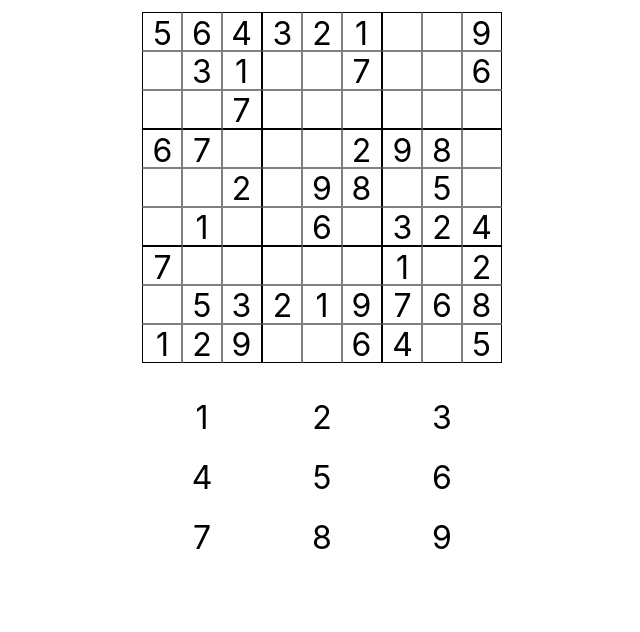
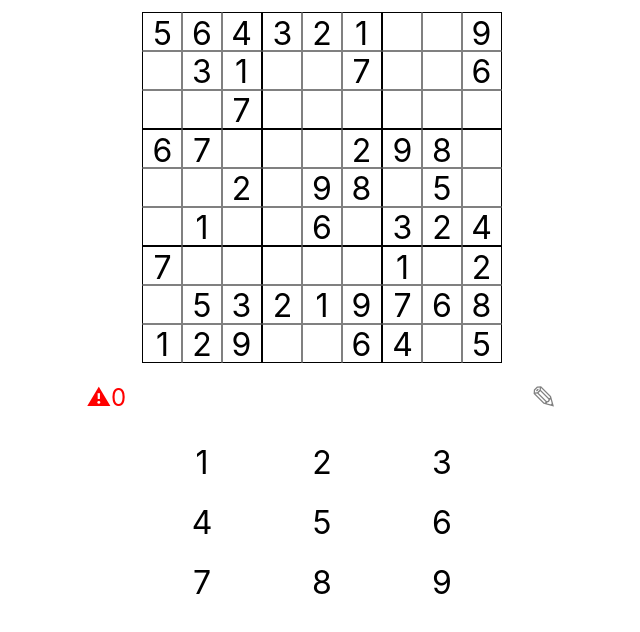
Before and after one commit to penkar/sudoku, a React (Create React App) app: page / in a window 1280 px wide. Shown: the top 632 px of the page, without its empty margins (318-958 px from the left). Built offline with nearby package versions, Linux system fonts and the light colour scheme.

Commit message:
Add control panel for errors and editing

```diff
--- a/src/App.css
+++ b/src/App.css
@@ -1,7 +1,8 @@
-.App {
-  text-align: center;
+* {
+  user-select: none;
 }
 
+/* Game Board Styles */
 .board-component {
   display: grid;
   grid-auto-rows: minmax(auto, 39px);
@@ -11,6 +12,7 @@
   padding: 12px;
 }
 
+/* Cell Styles */
 .cell {
   border: 1px solid gray;
 }
@@ -39,7 +41,36 @@
 .cell.cell-current {
   background-color: lightgray;
 }
+.cell.cell-selectable {
+  cursor: pointer;
+}
+.cell.cell-current-number {
+  color: blue;
+  background-color: cornsilk;
+}
 
+/* Control Panel Styles */
+.control-panel {
+  align-items: center;
+  display: flex;
+  flex-direction: row;
+  height: 45px;
+  justify-content: space-evenly;
+}
+.control-panel__errors {
+  color: red;
+  font-size: 1.5em;
+}
+.control-panel__pencil {
+  color: gray;
+  cursor: pointer;
+  font-size: 2em;
+}
+.control-panel__pencil.edit-mode {
+  color: black;
+}
+
+/* Number Pad components */
 .numpad-component {
   display: grid;
   grid-auto-rows: minmax(auto, 39px);
@@ -48,7 +79,6 @@
   max-width: 360px;
   padding: 12px;
 }
-
 .numpad-num {
   align-items: center;
   display: flex;
@@ -57,11 +87,9 @@
   justify-content: center;
   text-align: center;
 }
-
 .numpad-num:hover {
   background-color: lightgray;
 }
-
 .numpad-num.current-num {
   background-color: gray;
   color: white;
--- a/src/App.tsx
+++ b/src/App.tsx
@@ -1,5 +1,6 @@
 import { Board } from "./components/Board";
 import { BoardProvider } from "./contexts/useBoard";
+import { ControlPanel } from "./components/ControlPanel";
 import { Numpad } from "./components/Numpad";
 
 import "./App.css";
@@ -9,6 +10,7 @@ function App() {
     <BoardProvider>
       <>
         <Board />
+        <ControlPanel />
         <Numpad />
       </>
     </BoardProvider>
--- a/src/components/Board.tsx
+++ b/src/components/Board.tsx
@@ -1,11 +1,9 @@
 import { Cell } from "./Cell";
 import { useBoard } from "../contexts/useBoard";
 
-// difficulty,
-// errors,
 export const Board = () => {
-  const { actions, board, currentCell, editMode } = useBoard();
-  const props = { selectCell: actions?.selectCell, editMode };
+  const { actions, board, currentCell, currentNumber, editMode } = useBoard();
+  const props = { currentNumber, selectCell: actions?.selectCell, editMode };
 
   return (
     <div className="board-component">
--- a/src/components/Cell.tsx
+++ b/src/components/Cell.tsx
@@ -2,6 +2,7 @@ import React from "react";
 import cn from "classnames";
 
 interface Props {
+  currentNumber?: number;
   currentCell: boolean;
   editMode: boolean;
   fieldValue: number;
@@ -30,6 +31,7 @@ const BORDER_BOTTOM = [
 
 export const Cell = ({
   currentCell,
+  currentNumber,
   editMode,
   fieldValue,
   guess,
@@ -44,8 +46,10 @@ export const Cell = ({
     "cell-left": BORDER_LEFT.includes(index),
     "cell-top": BORDER_TOP.includes(index),
     "cell-current": currentCell,
+    "cell-current-number": fieldValue === currentNumber,
+    "cell-selectable": !fieldValue,
   });
-  const clickEvent = () => selectCell && selectCell(index);
+  const clickEvent = () => !fieldValue && selectCell && selectCell(index);
 
   return (
     <div className={className} onClick={clickEvent}>
--- /dev/null
+++ b/src/components/ControlPanel.tsx
@@ -0,0 +1,19 @@
+import cn from "classnames";
+import { useBoard } from "../contexts/useBoard";
+
+export const ControlPanel = () => {
+  const { actions, errors, editMode } = useBoard();
+  console.log(5, { actions, errors, editMode });
+
+  return (
+    <div className="control-panel">
+      <div className="control-panel__errors">&#9888;{errors}</div>
+      <div
+        className={cn("control-panel__pencil", { "edit-mode": editMode })}
+        onClick={actions?.toggleEditMode}
+      >
+        &#9998;
+      </div>
+    </div>
+  );
+};
--- a/src/contexts/useBoard.tsx
+++ b/src/contexts/useBoard.tsx
@@ -24,6 +24,7 @@ interface PublicInterface extends ReducerType {
   actions?: {
     selectCell: (cell: number) => void;
     selectNumber: (num: number) => void;
+    toggleEditMode: () => void;
   };
 }
 
@@ -55,7 +56,6 @@ type ActionType =
     }
   | {
       type: "SET_EDIT_MODE";
-      editMode: boolean;
     }
   | {
       type: "MAKE_GUESS";
@@ -67,7 +67,7 @@ type ActionType =
       cell?: number;
     }
   | {
-      type: "SELECT_NUM";
+      type: "SELECT_NUMBER";
       num?: number;
     };
 
@@ -79,7 +79,7 @@ function boardReducer(state: ReducerType, action: ActionType): ReducerType {
     case "SET_NEW_BOARD":
       return { ...state, board: action.board, errors: 0, editMode: false };
     case "SET_EDIT_MODE":
-      return { ...state, editMode: action.editMode };
+      return { ...state, editMode: !state.editMode };
     case "MAKE_GUESS": {
       const newboard = [...state.board];
       let errors = state.errors;
@@ -95,10 +95,14 @@ function boardReducer(state: ReducerType, action: ActionType): ReducerType {
       return { ...state, errors, board: newboard };
     }
     case "SELECT_CELL": {
-      return { ...state, currentCell: action.cell };
+      const currentCell =
+        action.cell === state.currentCell ? undefined : action.cell;
+      return { ...state, currentCell };
     }
-    case "SELECT_NUM": {
-      return { ...state, currentNumber: action.num };
+    case "SELECT_NUMBER": {
+      const currentNumber =
+        action.num === state.currentNumber ? undefined : action.num;
+      return { ...state, currentNumber };
     }
     default: {
       return state;
@@ -137,7 +141,8 @@ function BoardProvider({ children }: ProviderLayer) {
     errors: errors,
     actions: {
       selectCell: (cell?: number) => dispatch({ type: "SELECT_CELL", cell }),
-      selectNumber: (num?: number) => dispatch({ type: "SELECT_NUM", num }),
+      selectNumber: (num?: number) => dispatch({ type: "SELECT_NUMBER", num }),
+      toggleEditMode: () => dispatch({ type: "SET_EDIT_MODE" }),
     },
     board: board.map(
       ({ fieldValue, guess, hidden }: PrivateBoard): PrivateBoard => ({
```
